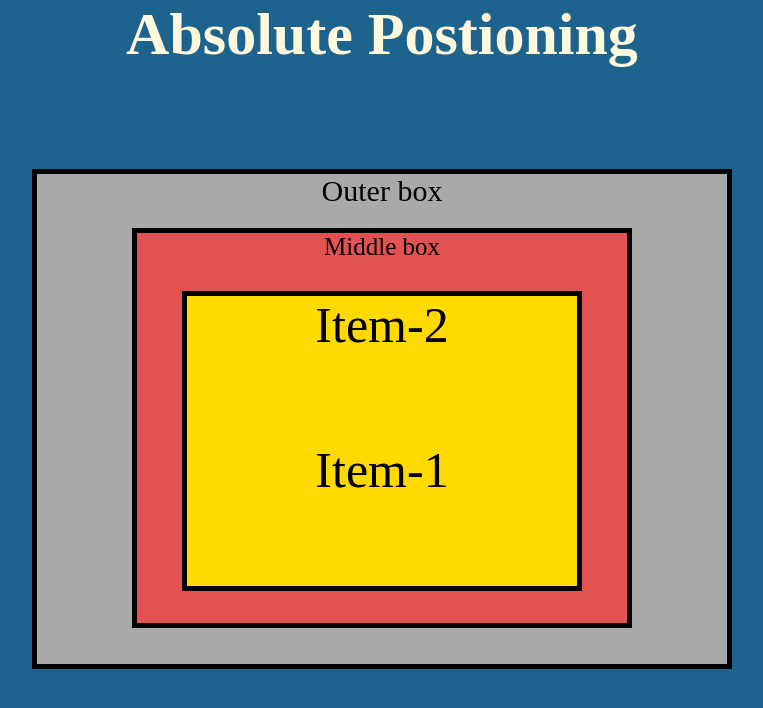
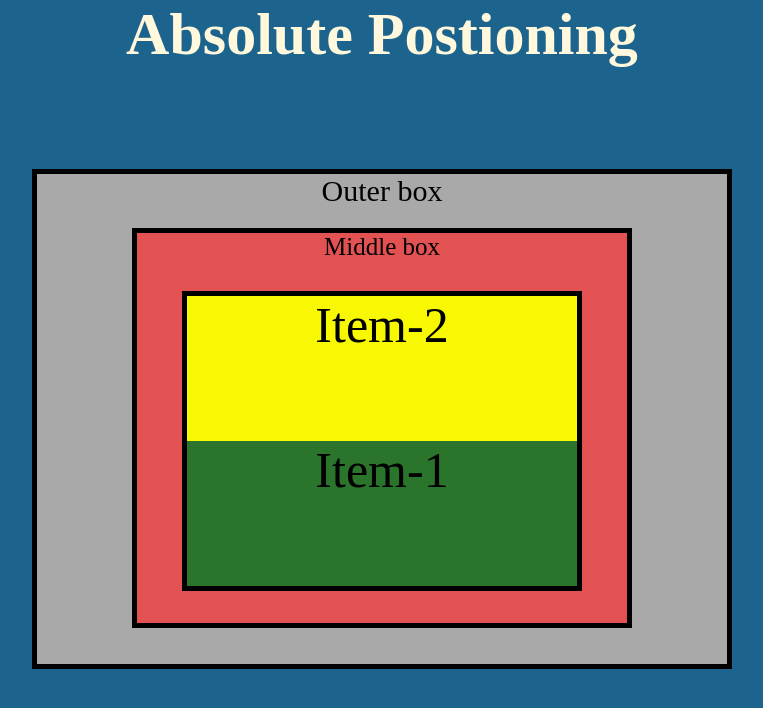
Before and after one commit to Sanket-geek/CSS-Position, a plain HTML site: page 2.absolute/starter/index.html in a window 1280 px wide. Shown: the top 708 px of the page, without its empty margins (258-1021 px from the left). Drawn offline with Linux system fonts and the light colour scheme.

Commit message:
Color for child items

```diff
--- a/2.absolute/starter/index.html
+++ b/2.absolute/starter/index.html
@@ -59,7 +59,7 @@ h1{
 .item{
     width: 100%;
     height:50%;
-    background-color: rgb(255, 217, 0);
+    /* background-color: rgb(255, 217, 0); */
     text-align: center;
     font-size: 50px;
 }
--- a/2.absolute/starter/styles.css
+++ b/2.absolute/starter/styles.css
@@ -9,8 +9,8 @@
 }
 
 .item-1{
-
+    background-color: rgba(255, 255, 0, 0.965);
 }
 .item-2{
-
+    background-color: rgb(43, 116, 43);
 }
```
